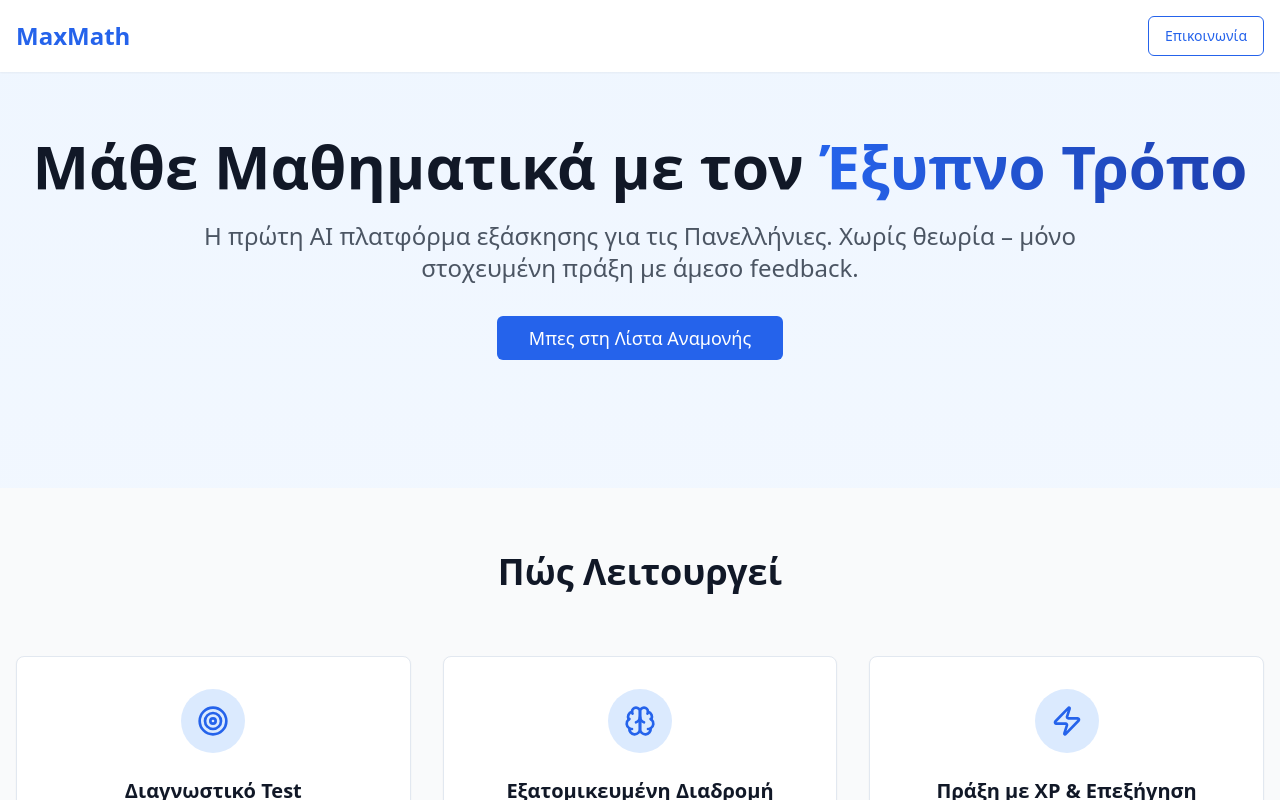
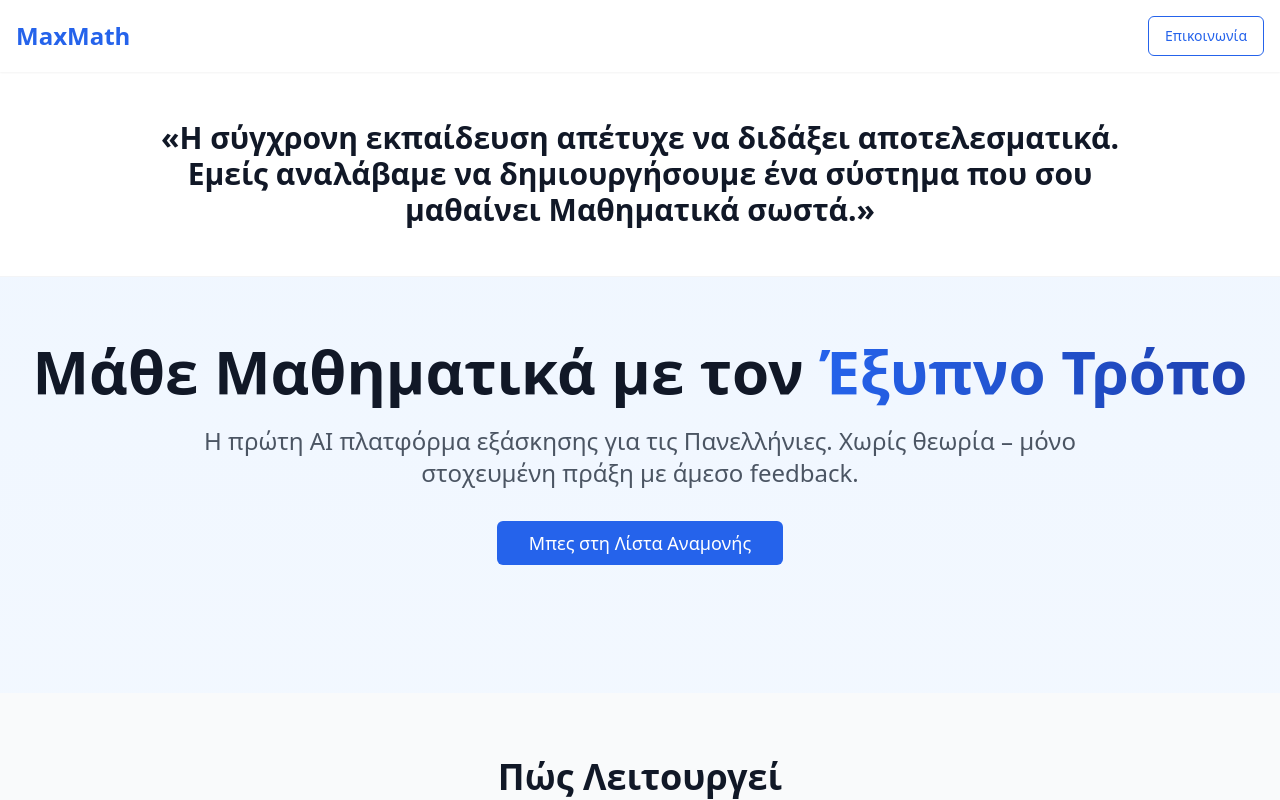
Before and after one commit to Mathitis-boop/maxmath-ai-panellinies, a React (Vite) app: page / in a window 1280 px wide. Shown: the top 800 px of the page. Built offline with nearby package versions, Linux system fonts and the light colour scheme.

Commit message:
Add mission statement banner
Adds a mission statement banner above the hero section with the specified Greek copy, styling, and animation.

```diff
--- a/src/pages/Index.tsx
+++ b/src/pages/Index.tsx
@@ -28,9 +28,20 @@ const Index = () => {
         </div>
       </header>
 
+      {/* Mission Statement Banner */}
+      <section className="bg-white py-12 border-b border-gray-100">
+        <div className="container mx-auto px-4">
+          <div className={`transition-all duration-1000 ${isVisible ? 'opacity-100 translate-y-0' : 'opacity-0 translate-y-5'}`}>
+            <p className="text-2xl md:text-3xl font-bold text-gray-900 text-center leading-relaxed max-w-5xl mx-auto">
+              «Η σύγχρονη εκπαίδευση απέτυχε να διδάξει αποτελεσματικά. Εμείς αναλάβαμε να δημιουργήσουμε ένα σύστημα που σου μαθαίνει Μαθηματικά σωστά.»
+            </p>
+          </div>
+        </div>
+      </section>
+
       {/* Hero Section */}
       <section className="container mx-auto px-4 py-16 text-center">
-        <div className={`transition-all duration-1000 ${isVisible ? 'opacity-100 translate-y-0' : 'opacity-0 translate-y-10'}`}>
+        <div className={`transition-all duration-1000 delay-300 ${isVisible ? 'opacity-100 translate-y-0' : 'opacity-0 translate-y-10'}`}>
           <h1 className="text-5xl md:text-6xl font-bold text-gray-900 mb-6 leading-tight">
             Μάθε Μαθηματικά με τον{" "}
             <span className="text-blue-600 bg-gradient-to-r from-blue-600 to-blue-800 bg-clip-text text-transparent">
```
